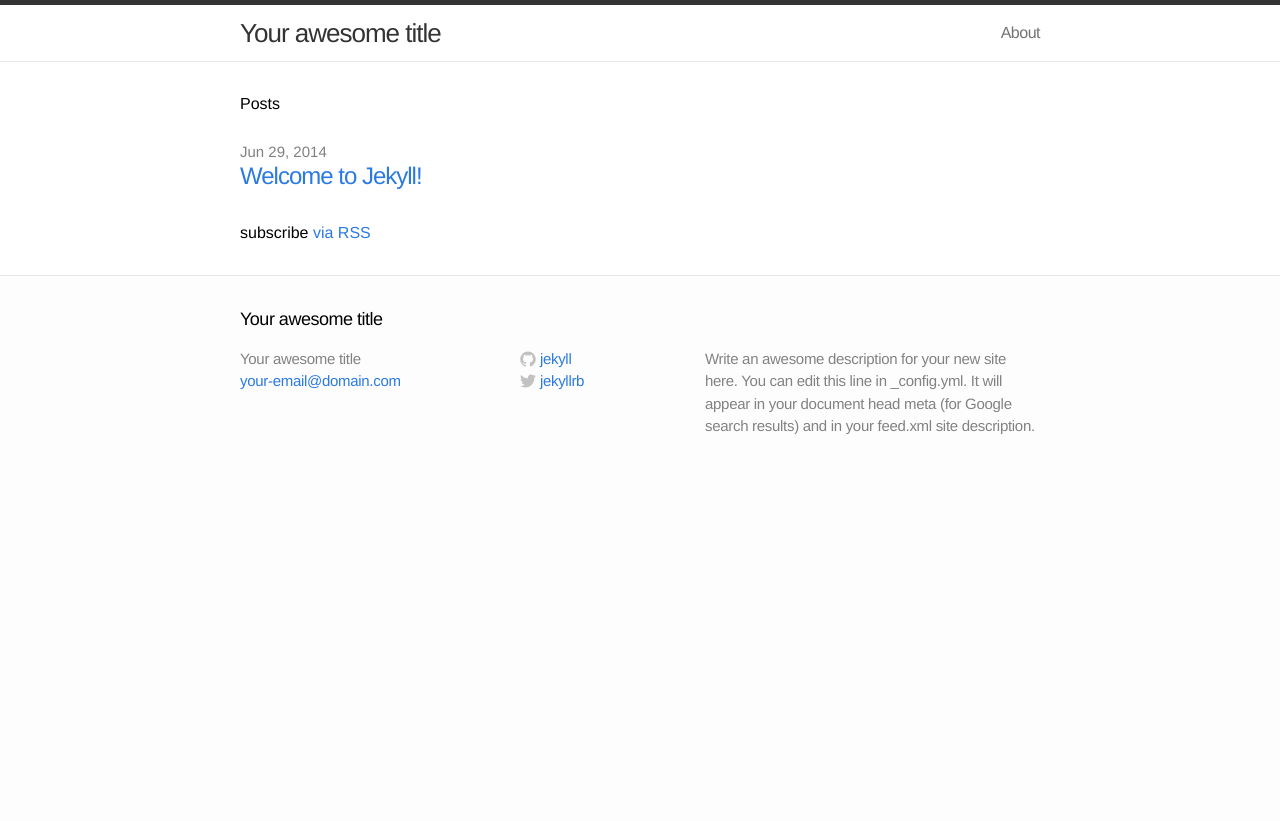
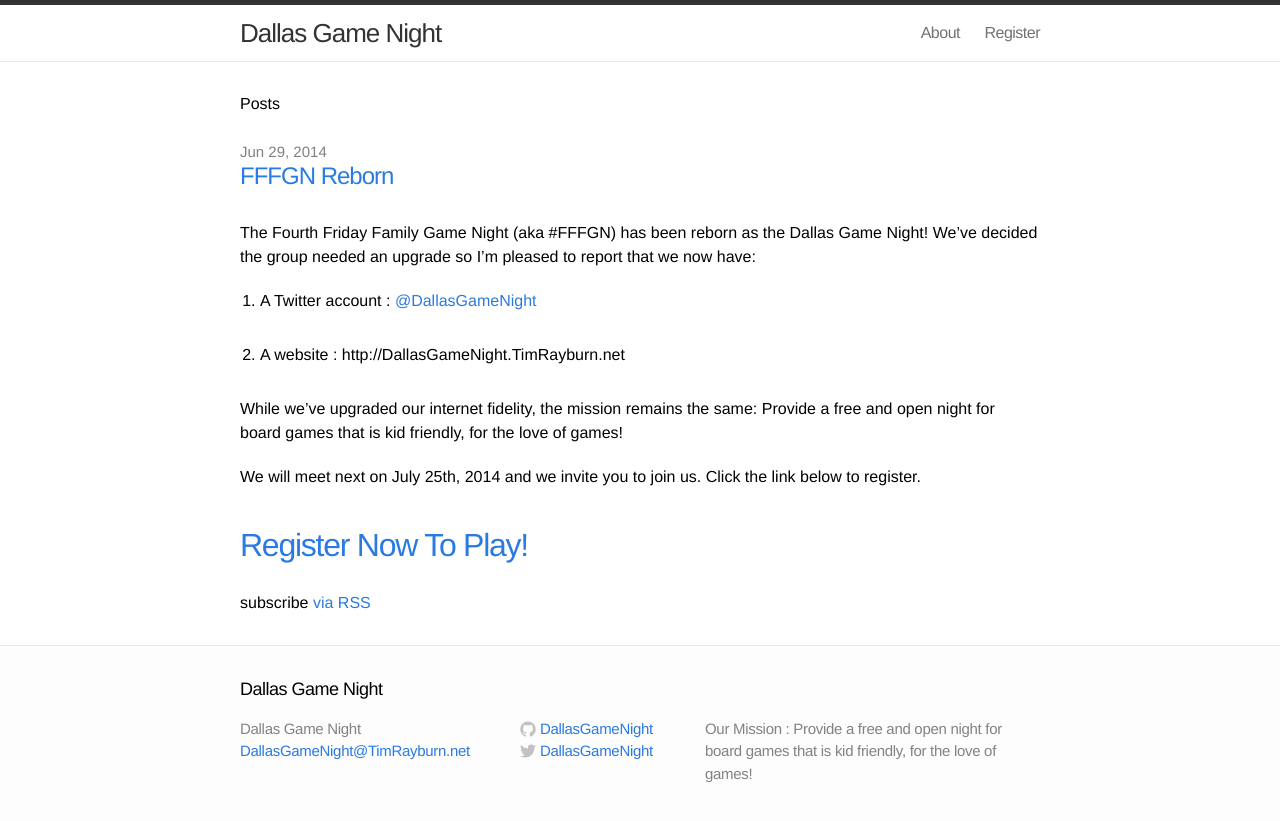
Before and after one commit to DallasGameNight/DallasGameNight.github.io, a Jekyll site: the page built from index.html, in a window 1280 px wide. Shown: the top 821 px of the page. Built offline with Jekyll 4.4.1, drawn with Linux system fonts in a browser that asks for light colours.

Commit message:
real site 101

```diff
--- a/_config.yml
+++ b/_config.yml
@@ -1,11 +1,11 @@
 # Site settings
-title: Your awesome title
-email: your-email@domain.com
-description: "Write an awesome description for your new site here. You can edit this line in _config.yml. It will appear in your document head meta (for Google search results) and in your feed.xml site description."
+title: Dallas Game Night
+email: DallasGameNight@TimRayburn.net
+description: "Our Mission : Provide a free and open night for board games that is kid friendly, for the love of games!"
 baseurl: ""
-url: "http://yourdomain.com"
-twitter_username: jekyllrb
-github_username:  jekyll
+url: "http://DallasGameNight.TimRayburn.net"
+twitter_username: DallasGameNight
+github_username:  DallasGameNight
 
 # Build settings
 markdown: kramdown
--- a/_includes/header.html
+++ b/_includes/header.html
@@ -20,6 +20,7 @@
         {% for page in site.pages %}
           {% if page.title %}<a class="page-link" href="{{ page.url | prepend: site.baseurl }}">{{ page.title }}</a>{% endif %}
         {% endfor %}
+        <a class="page-link" href="http://DallasGameNight.eventbrite.com">Register</a>
       </div>
     </nav>
 
--- /dev/null
+++ b/_posts/2014-06-29-FFFGN-Reborn.markdown
@@ -0,0 +1,17 @@
+---
+layout: post
+title:  "FFFGN Reborn"
+date:   2014-06-29 21:58:28
+categories: news
+---
+
+The Fourth Friday Family Game Night (aka #FFFGN) has been reborn as the Dallas Game Night!  We've decided the group needed an upgrade so I'm pleased to report that we now have:
+
+1. A Twitter account : [@DallasGameNight](http://Twitter.com/DallasGameNight)
+1. A website : http://DallasGameNight.TimRayburn.net
+
+While we've upgraded our internet fidelity, the mission remains the same: Provide a free and open night for board games that is kid friendly, for the love of games!
+
+We will meet next on July 25th, 2014 and we invite you to join us.  Click the link below to register.
+
+## [Register Now To Play!](http://dallasgamenight.eventbrite.com)
--- a/_posts/2014-06-29-welcome-to-jekyll.markdown
+++ /dev/null
@@ -1,24 +0,0 @@
----
-layout: post
-title:  "Welcome to Jekyll!"
-date:   2014-06-29 21:58:28
-categories: jekyll update
----
-
-You'll find this post in your `_posts` directory - edit this post and re-build (or run with the `-w` switch) to see your changes!
-To add new posts, simply add a file in the `_posts` directory that follows the convention: YYYY-MM-DD-name-of-post.ext.
-
-Jekyll also offers powerful support for code snippets:
-
-{% highlight ruby %}
-def print_hi(name)
-  puts "Hi, #{name}"
-end
-print_hi('Tom')
-#=> prints 'Hi, Tom' to STDOUT.
-{% endhighlight %}
-
-Check out the [Jekyll docs][jekyll] for more info on how to get the most out of Jekyll. File all bugs/feature requests at [Jekyll's GitHub repo][jekyll-gh].
-
-[jekyll-gh]: https://github.com/jekyll/jekyll
-[jekyll]:    http://jekyllrb.com
--- a/about.md
+++ b/about.md
@@ -4,8 +4,10 @@ title: About
 permalink: /about/
 ---
 
-This is the base Jekyll theme. You can find out more info about customizing your Jekyll theme, as well as basic Jekyll usage documentation at [jekyllrb.com](http://jekyllrb.com/)
+Dallas Game Night is a monthly gathering, on the Fourth Friday of every month, open to absolutely **ANYONE** for the enjoyment of board games.  Our mission statement is simple:
 
-You can find the source code for the Jekyll new theme at: [github.com/jglovier/jekyll-new](https://github.com/jglovier/jekyll-new)
+> Provide a free and open night for board games that is kid friendly, for the love of games!
 
-You can find the source code for Jekyll at [github.com/jekyll/jekyll](https://github.com/jekyll/jekyll)
+We have an amazing sponsor, who provides food and space for us every month in [Improving Enterprises](http://improvingenterprises.com).  They are so open with their resources and facilities and it is greatly appreciated.
+
+![Improving Enterprises Logo](http://TimRayburn.net/images/ie-logo-small.jpg)
--- a/index.html
+++ b/index.html
@@ -12,6 +12,9 @@ layout: default
         <span class="post-date">{{ post.date | date: "%b %-d, %Y" }}</span>
         <a class="post-link" href="{{ post.url | prepend: site.baseurl }}">{{ post.title }}</a>
       </li>
+      <article class="post-content">
+      {{ post.content }}
+      </article>
     {% endfor %}
   </ul>
 
```
